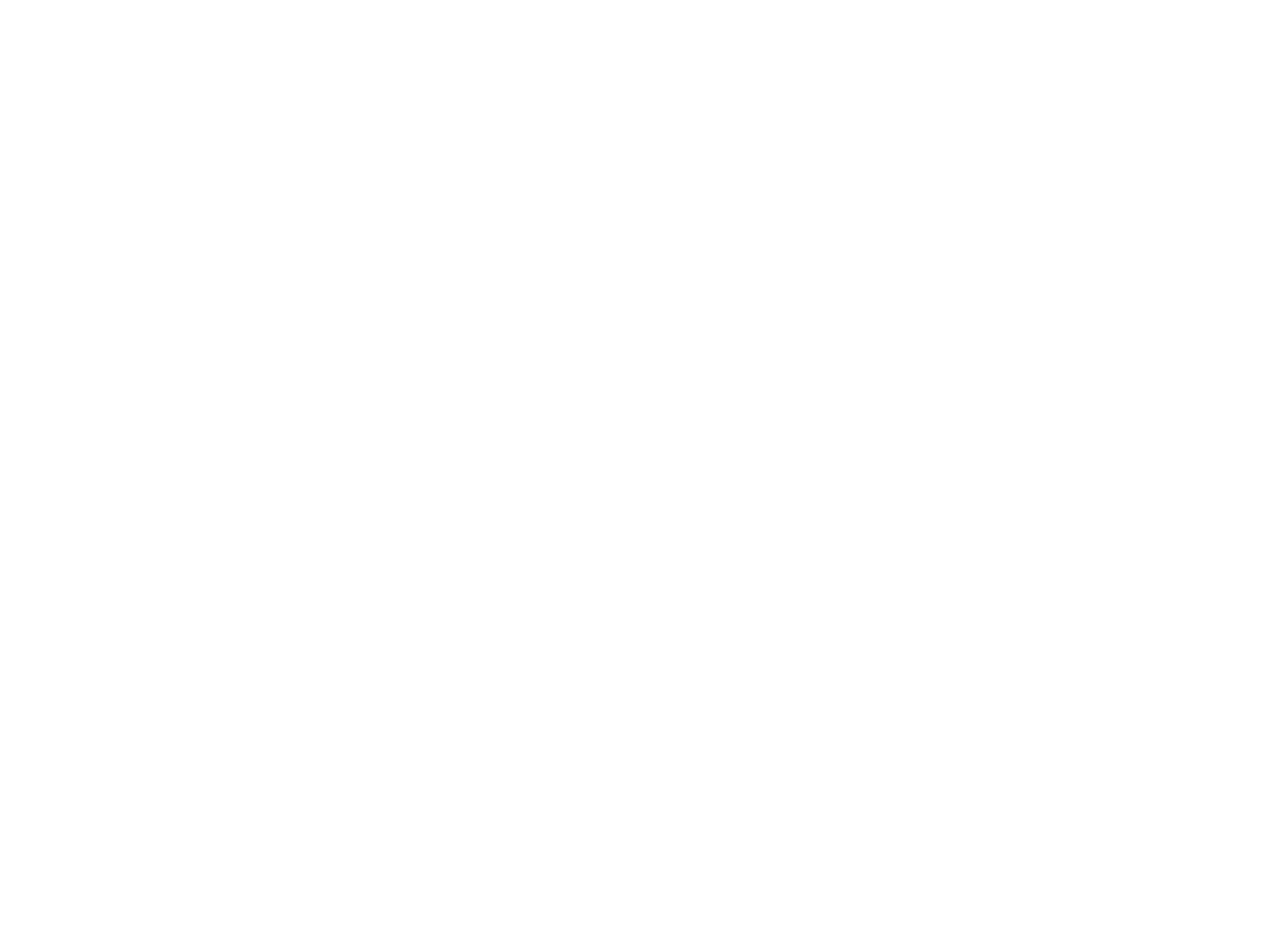
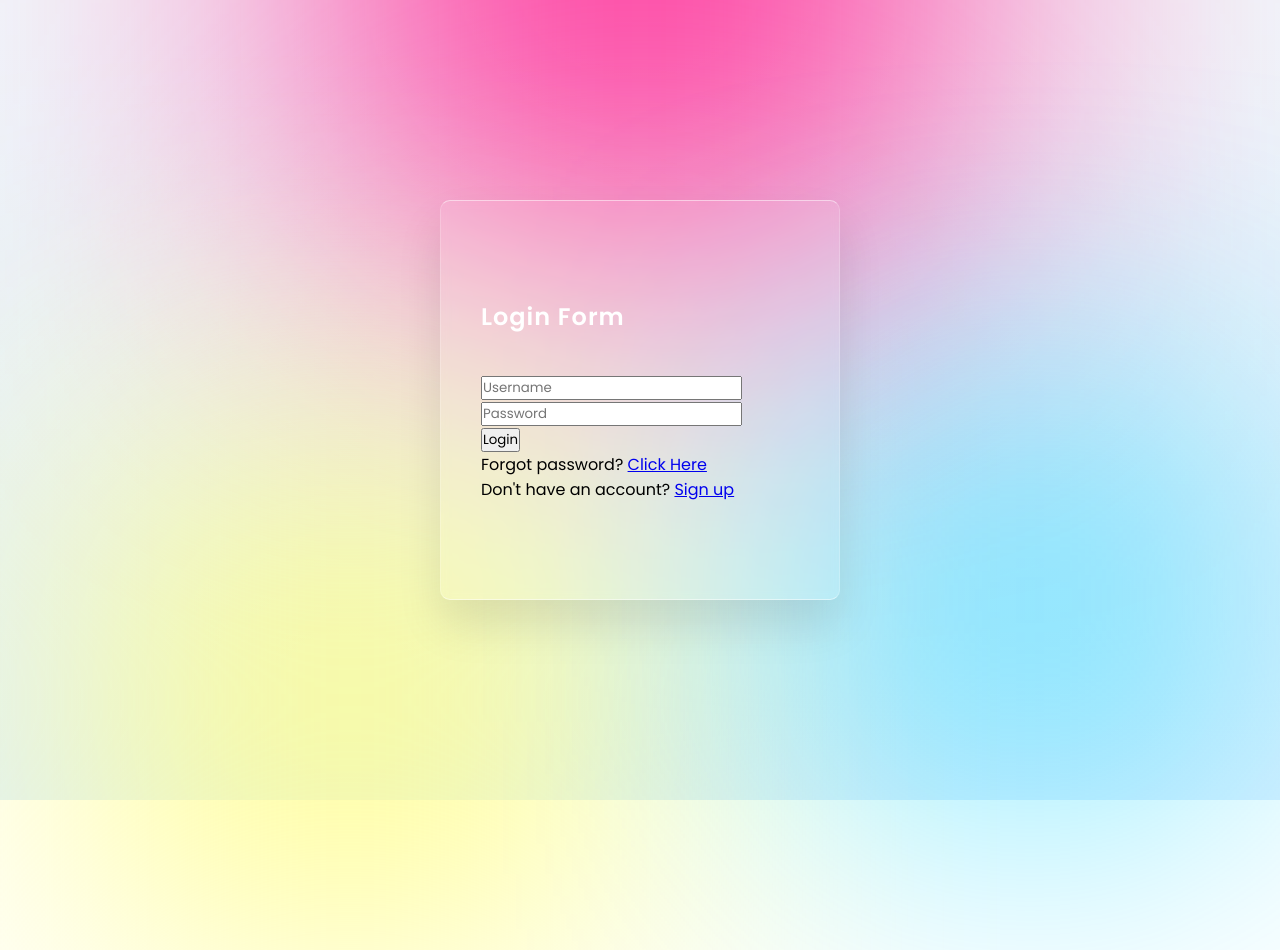
Before and after one commit to Dang3rZone/Glassmorphism_Login, a plain HTML site: page index.html in a window 1280 px wide. Before the commit the page ends 800 px from the top, so only its background shows below. Drawn offline with Linux system fonts and the light colour scheme.

Commit message:
blurred the background, created form with email pass etc and some styling

```diff
--- a/index.html
+++ b/index.html
@@ -6,5 +6,31 @@
     <link rel="stylesheet" href="style.css" />
     <title>Glassmorphism Login</title>
   </head>
-  <body></body>
+  <body>
+    <section>
+      <div class="color"></div>
+      <div class="color"></div>
+      <div class="color"></div>
+      <div class="box">
+        <div class="container">
+          <div class="form">
+            <h2>Login Form</h2>
+            <form>
+              <div class="inputBox">
+                <input type="text" placeholder="Username" />
+              </div>
+              <div class="inputBox">
+                <input type="password" placeholder="Password" />
+              </div>
+              <div class="inputBox">
+                <input type="submit" value="Login" />
+              </div>
+              <p class=forget'>Forgot password? <a href="#">Click Here</a></p>
+              <p class=forget'>Don't have an account? <a href="#">Sign up</a></p>
+            </form>
+          </div>
+        </div>
+      </div>
+    </section>
+  </body>
 </html>
--- a/style.css
+++ b/style.css
@@ -14,4 +14,63 @@ section {
   justify-content: center;
   align-items: center;
   min-height: 100vh;
+  background: linear-gradient(to bottom, #f1f4f9, #dff1ff);
 }
+
+section .color {
+  position: absolute;
+  filter: blur(150px);
+}
+section .color:nth-child(1) {
+  top: -350px;
+  width: 600px;
+  height: 600px;
+  background: #ff359b;
+}
+section .color:nth-child(2) {
+  bottom: -150px;
+  left: 100px;
+  width: 500px;
+  height: 500px;
+  background: #fffd87;
+}
+section .color:nth-child(3) {
+  bottom: 50px;
+  right: 100px;
+  width: 300px;
+  height: 300px;
+  background: #00d2ff;
+}
+.box {
+  position: relative;
+}
+.container {
+  position: relative;
+  width: 400px;
+  min-height: 400px;
+  background: rgba(255, 255, 255, 0.1);
+  border-radius: 10px;
+  display: flex;
+  justify-content: center;
+  align-items: center;
+  backdrop-filter: blur(5px);
+  box-shadow: 0 25px 45px rgba(0, 0, 0, 0.1);
+  border: 1px solid rgba(255, 255, 255, 0.5);
+  border-right: 1px solid rgba(255, 255, 255, 0.2);
+  border-left: 1px solid rgba(255, 255, 255, 0.2);
+}
+.form {
+  position: relative;
+  width: 100%;
+  height: 100%;
+  padding: 40px;
+}
+
+.form h2 {
+  position: relative;
+  color: #fff;
+  font-size: 24px;
+  font-weight: 600;
+  letter-spacing: 1px;
+  margin-bottom: 40px;
+}
```
